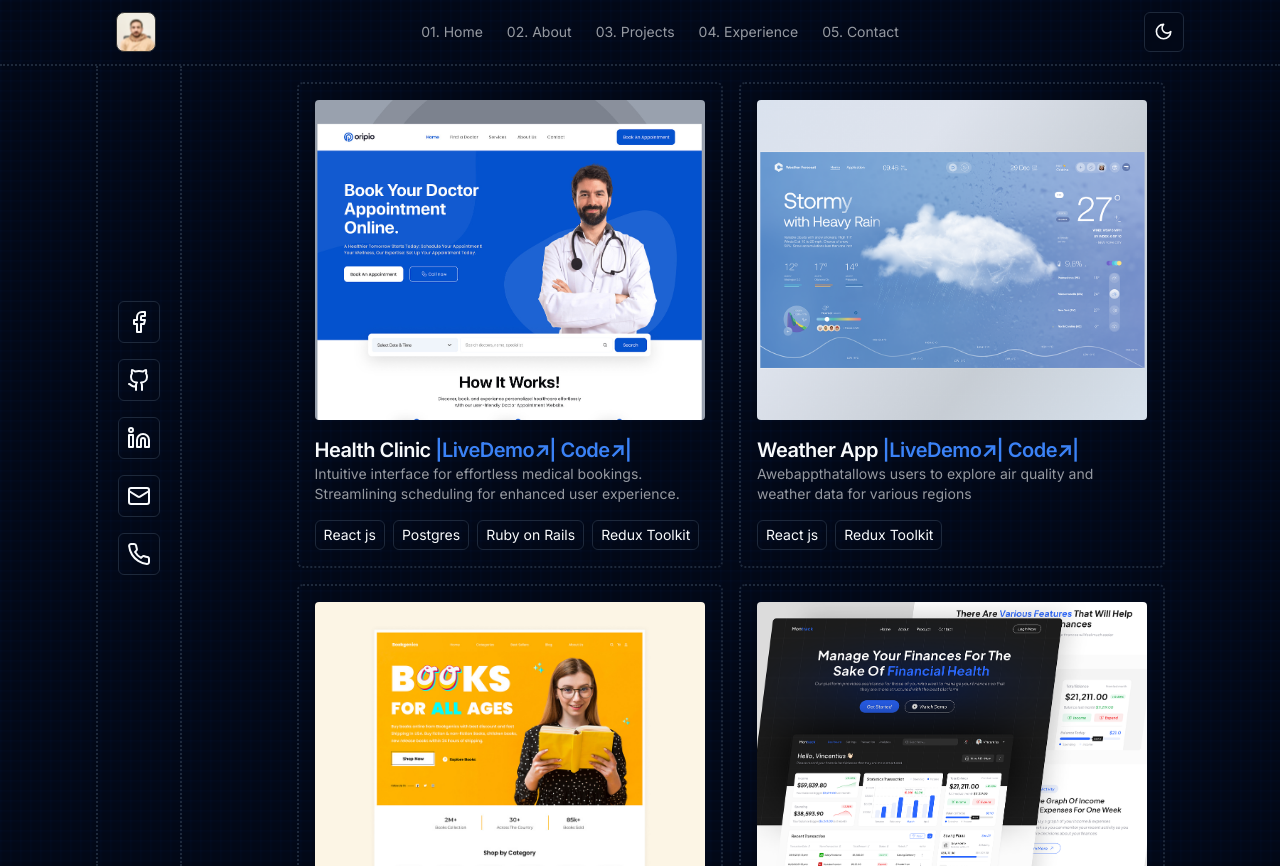
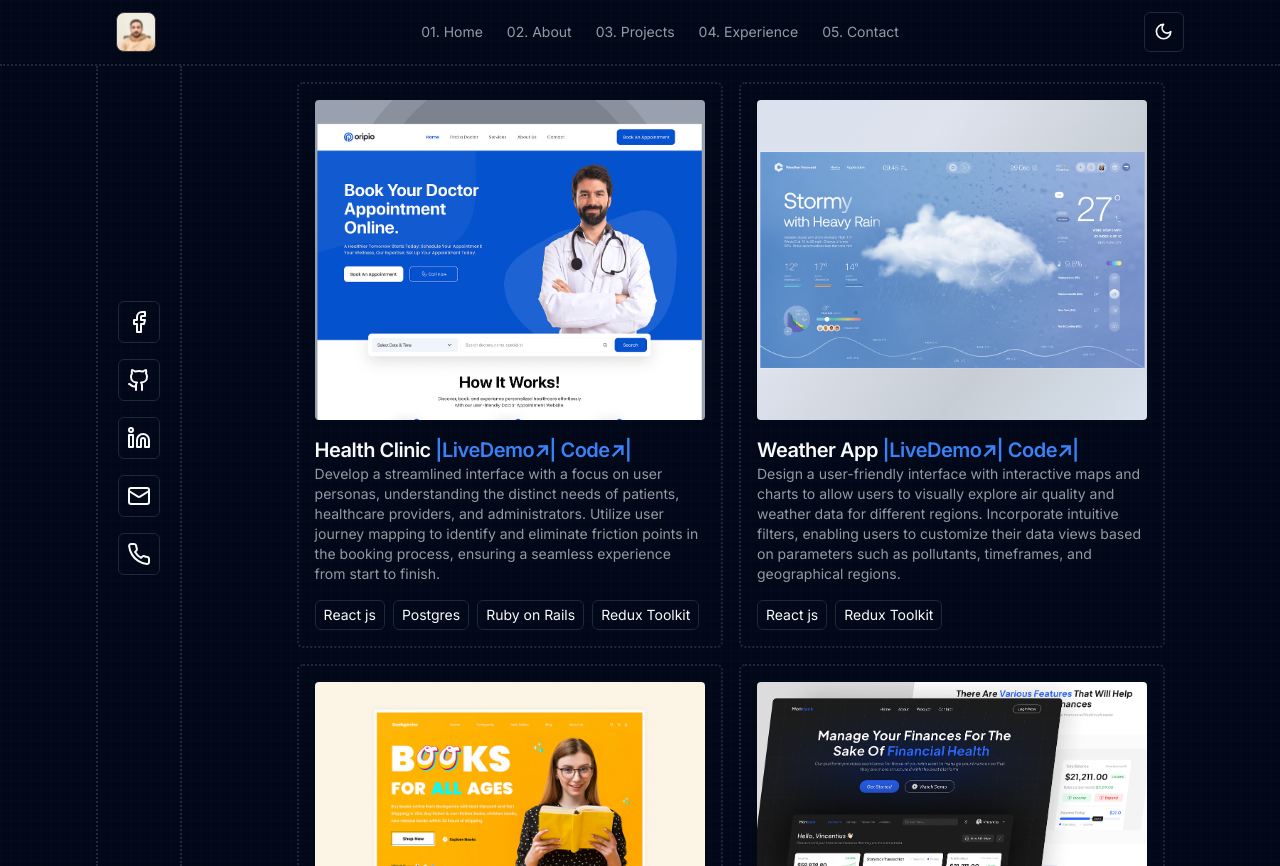
Before and after one commit to shahzaman900/my-portfolio, a React (Vite) app: page /projects in a window 1280 px wide. Built offline with nearby package versions, Linux system fonts and the light colour scheme.

Commit message:
ADD detail of projects

```diff
--- a/src/components/form.tsx
+++ b/src/components/form.tsx
@@ -8,7 +8,7 @@ import { Button } from './ui/button';
 function ContactForm() {
   const [state, handleSubmit] = useForm("mknalvyr");
   if (state.succeeded) {
-    return <p>Thanks for Contacting me i will beck to you in 24 hours!</p>;
+    return <p>Thanks for Contacting me I will get back to you in 24 hours!</p>;
   }
   return (
     <form onSubmit={handleSubmit} className='flex flex-col gap-4 p-8 border rounded-md '>
@@ -27,7 +27,7 @@ function ContactForm() {
         <Textarea placeholder="Type your message here." id="message" />
         <ValidationError prefix="message" field="message" errors={state.errors} />
       </div>
-      <Button type="submit" disabled={state.submitting}> Submit </Button>
+      <Button className='text-white' type="submit" disabled={state.submitting}> Submit </Button>
     </form>
   );
 }
--- a/src/components/projectCard.tsx
+++ b/src/components/projectCard.tsx
@@ -7,7 +7,8 @@ import weather from '../assets/weather.png'
 let projects = [
   {
     name: 'Health Clinic',
-    disc: ' Intuitive interface for effortless medical bookings. Streamlining scheduling for enhanced user experience.',
+    disc: `Develop a streamlined interface with a focus on user personas, understanding the distinct needs of patients,     healthcare providers, and administrators.
+    Utilize user journey mapping to identify and eliminate friction points in the booking process, ensuring a seamless experience from start to finish.`,
     image: `${health}`,
     website: 'https://jade-rabanadas-479b96.netlify.app/',
     github: 'https://github.com/tajemouti/medical-appointments-front-end?tab=readme-ov-file',
@@ -15,7 +16,8 @@ let projects = [
   },
   {
     name: 'Weather App',
-    disc: 'Awebappthatallows users to explore air quality and weather data for various regions',
+    disc: `Design a user-friendly interface with interactive maps and charts to allow users to visually explore air quality and weather data for different regions.
+    Incorporate intuitive filters, enabling users to customize their data views based on parameters such as pollutants, timeframes, and geographical regions.`,
     image: `${weather}`,
     website: 'https://weather-app-wd6h.onrender.com/',
     github: 'https://github.com/shahzaman900/Weather-app',
@@ -23,15 +25,16 @@ let projects = [
   },
   {
     name: 'Awesome_Books',
-    disc: 'In this website you will find best books related every field.',
+    disc: `Curate an extensive collection of top-rated books encompassing every field, ensuring a diverse and well-rounded selection.
+    Categorize books based on genres, topics, and industries, making it easy for users to explore and discover the best literature in their areas of interest.`,
     image: `${books}`,
     website: 'https://shahzaman900.github.io/Awesome_Books_ES6/',
     github: 'https://github.com/shahzaman900/Awesome_Books_ES6',
     tags: ['Javascript', 'Html', 'Css', 'Saas', 'Tailwind'],
   },
   {
-    name: 'Todo List',
-    disc: 'Its my personal project in this website im llisting my own daily schedule.',
+    name: 'Budget app',
+    disc: `This Ruby on Rails project is about a mobile web application where you can manage your budget: you have a list of transactions associated with a category, so that you can see how much money you spent and on what.`,
     image: `${todo}`,
     website: 'https://budgetmap-v1.onrender.com/',
     github: 'https://github.com/shahzaman900/budget-app?tab=readme-ov-file',
```
